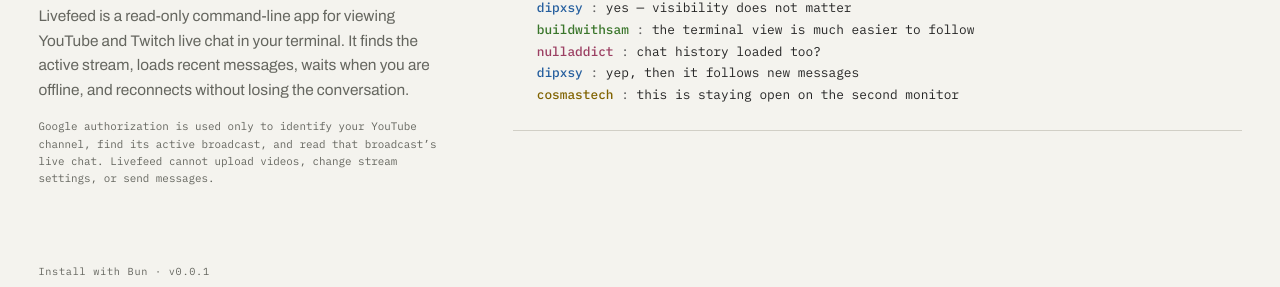
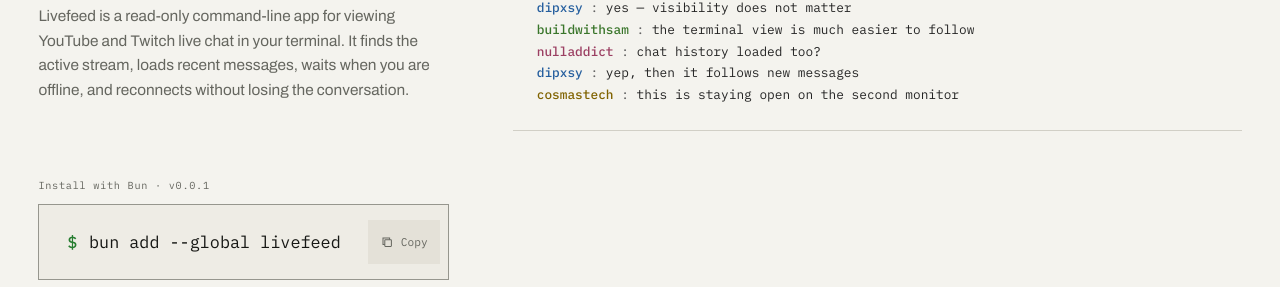
Before and after one commit to DeepanshuMishraa/livefeed, an Astro site in the folder web/: page / in a window 1280 px wide. Shown: the part 483-770 px from the top of the page. Built offline with nearby package versions, Linux system fonts and the light colour scheme; Astro itself is replaced by a stand-in of ours.

Commit message:
web:remove google auth  info from hero

```diff
--- a/web/src/pages/index.astro
+++ b/web/src/pages/index.astro
@@ -50,12 +50,7 @@
           terminal. It finds the active stream, loads recent messages, waits when you are offline,
           and reconnects without losing the conversation.
         </p>
-        <p class="access-copy">
-          Google authorization is used only to identify your YouTube channel, find its active
-          broadcast, and read that broadcast’s live chat. Livefeed cannot upload videos, change
-          stream settings, or send messages.
-        </p>
-        <div class="hero-install">
+       <div class="hero-install">
           <p>Install with Bun · v{packageJson.version}</p>
           <Command command="bun add --global livefeed" label="Copy install command" large />
         </div>
```
